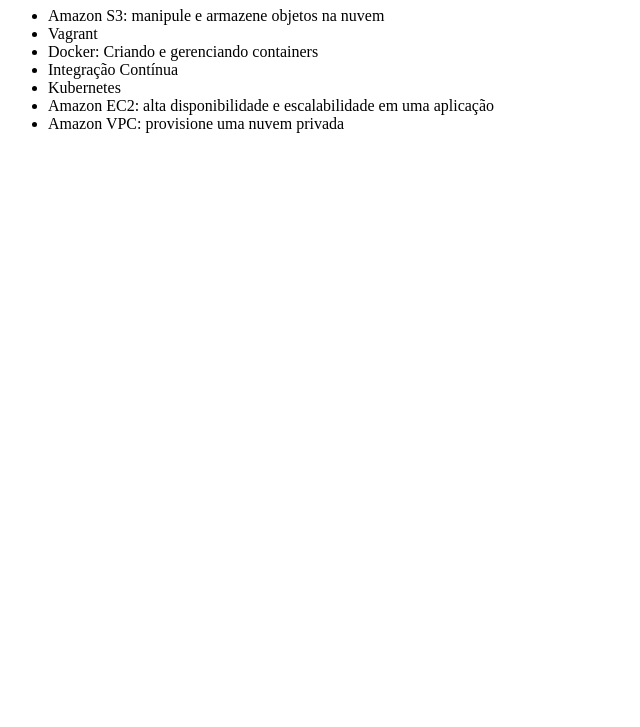
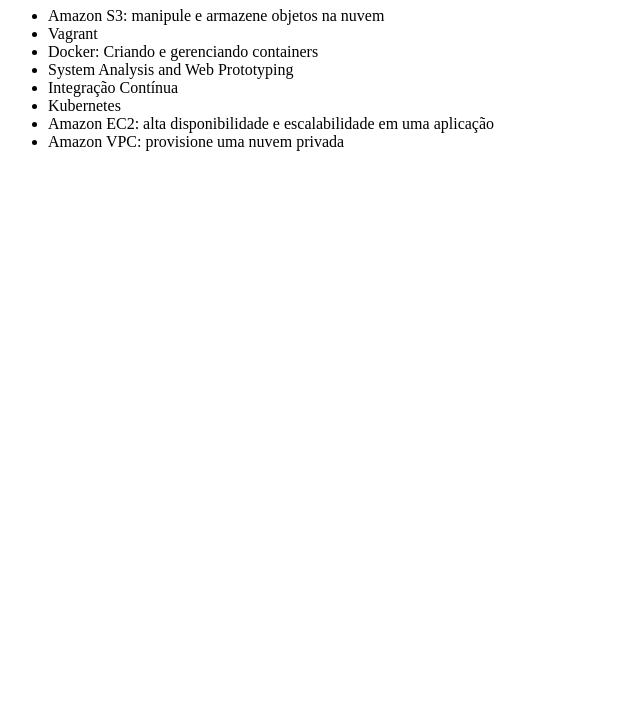
Before and after one commit to douglas-nog/CursoAlura, a plain HTML site: page index.html in a window 1280 px wide. Shown: the part 73-800 px from the top of the page, without its empty margins (0-640 px from the left). Drawn offline with Linux system fonts and the light colour scheme.

Commit message:
Revert "Excluído um curso"
This reverts commit b6f9c6c64c7e56cd3ca00c2e7a5899d15fd97949.

```diff
--- a/index.html
+++ b/index.html
@@ -10,6 +10,7 @@
         <li>Amazon S3: manipule e armazene objetos na nuvem</li>
         <li>Vagrant</li>
         <li>Docker: Criando e gerenciando containers</li>
+        <li>System Analysis and Web Prototyping</li>
         <li>Integração Contínua</li>
         <li>Kubernetes</li>
         <li>Amazon EC2: alta disponibilidade e escalabilidade em uma aplicação</li>
```
